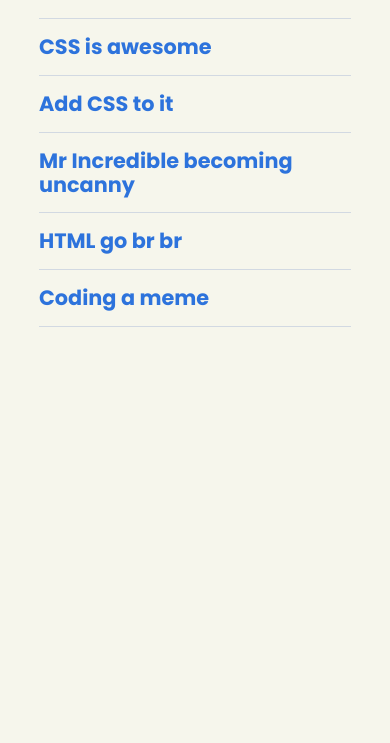
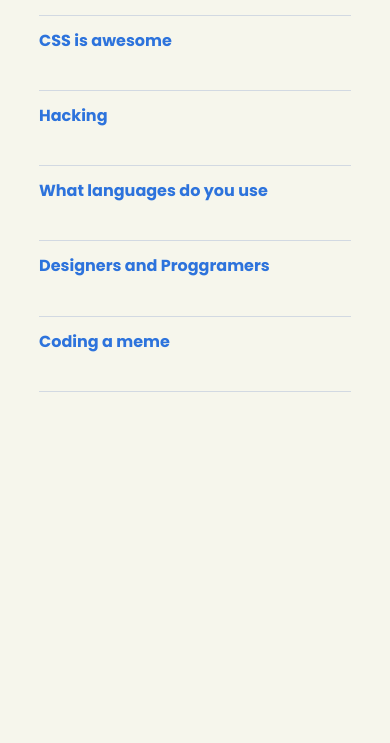
Before and after one commit to artydzan/accordeon, a plain HTML site: page index.html in a window 390 px wide. Shown: the part 101-844 px from the top of the page. Drawn offline with Linux system fonts and the light colour scheme.

Commit message:
fix: better memes and image size

```diff
--- a/index.html
+++ b/index.html
@@ -25,13 +25,11 @@
             id="click__label_awesome"
           />
           <label class="main__meme_label" for="click__label_awesome">
-            <div class="main__meme_title">
-              CSS is awesome
+            <span class="main__meme_title"
+              >CSS is awesome
               <img src="images/plus.svg" class="main__meme_icon" />
-            </div>
-            <div class="main__meme_popup">
-              <img src="images/css-is-awesome.png" />
-            </div>
+            </span>
+            <img class="main__meme_image" src="images/css-is-awesome.png" />
           </label>
         </li>
         <li class="main__meme">
@@ -42,13 +40,11 @@
             id="click__label_add"
           />
           <label class="main__meme_label" for="click__label_add">
-            <div class="main__meme_title">
-              Add CSS to it
+            <span class="main__meme_title"
+              >Hacking
               <img src="images/plus.svg" class="main__meme_icon" />
-            </div>
-            <div class="main__meme_popup">
-              <img src="images/css meme.jpg" />
-            </div>
+            </span>
+            <img class="main__meme_image" src="images/hacker.jpg" />
           </label>
         </li>
         <li class="main__meme">
@@ -59,13 +55,11 @@
             id="click__label_incredible"
           />
           <label class="main__meme_label" for="click__label_incredible">
-            <div class="main__meme_title">
-              Mr Incredible becoming uncanny
+            <span class="main__meme_title"
+              >What languages do you use
               <img src="images/plus.svg" class="main__meme_icon" />
-            </div>
-            <div class="main__meme_popup">
-              <img src="images/css is nice.jpg" />
-            </div>
+            </span>
+            <img class="main__meme_image" src="images/HTML-and-CSS-Jokes.jpg" />
           </label>
         </li>
         <li class="main__meme">
@@ -77,12 +71,13 @@
           />
           <label class="main__meme_label" for="click__label_br">
             <div class="main__meme_title">
-              HTML go br br
+              Designers and Proggramers
               <img src="images/plus.svg" class="main__meme_icon" />
             </div>
-            <div class="main__meme_popup">
-              <img src="images/dcqsqf8zeb651.jpg" />
-            </div>
+            <img
+              class="main__meme_image"
+              src="images/its my code trust me bro-sis.jpg"
+            />
           </label>
         </li>
         <li class="main__meme">
@@ -97,9 +92,11 @@
               Coding a meme
               <img src="images/plus.svg" class="main__meme_icon" />
             </div>
-            <div class="main__meme_popup">
-              <img src="images/k6kbp8z1xftgpeu3pb2q.jpg" />
-            </div>
+
+            <img
+              class="main__meme_image"
+              src="images/k6kbp8z1xftgpeu3pb2q.jpg"
+            />
           </label>
         </li>
       </ul>
--- a/styles.css
+++ b/styles.css
@@ -9,7 +9,7 @@ body {
 }
 
 .bayan {
-  max-width: 1920px;
+  max-width: 120rem;
   margin: 0 auto;
   font-style: normal;
 }
@@ -18,12 +18,12 @@ body {
   border-bottom: 1px solid #d2d9e2;
   margin: 0 auto;
   max-width: 80%;
-  padding: 45px 0 37px;
+  padding: 3rem 0 2.5rem;
   width: 100%;
 }
 
 .header__title {
-  font-size: 2em;
+  font-size: 2.5rem;
   margin: 0;
 }
 
@@ -38,7 +38,7 @@ body {
 .main__meme {
   list-style: none;
   padding: 1em 0em 1em 0em;
-  border-bottom: 1px solid #d2d9e2;
+  border-bottom: 0.1em solid #d2d9e2;
 }
 
 .main__meme_label {
@@ -49,13 +49,19 @@ body {
   cursor: pointer;
 }
 
-.main__meme_popup {
-  position: relative;
-  max-width: 100%;
-  height: 100%;
+.main__meme_title {
+  color: #2d73dc;
+  display: flex;
+  justify-content: space-between;
+  font-size: 2rem;
+}
+
+.main__meme_image {
   max-height: 0;
-  overflow: hidden;
   transition: 0.5s ease-out;
+  justify-self: center;
+  margin: 0;
+  max-width: 40%;
 }
 
 .main__meme_icon {
@@ -64,6 +70,7 @@ body {
   transition: 0.4s ease-in-out;
   transform: rotate(45deg);
   opacity: 0;
+  justify-self: end;
 }
 
 .main__meme_toggle {
@@ -79,22 +86,14 @@ body {
   color: black;
 }
 
-.main__meme:hover .main__meme_label .main__meme_popup {
+.main__meme:hover .main__meme_label .main__meme_image {
   max-height: 100vh;
   transition: max-height 0.5s ease-in;
-  margin-top: 1rem;
 }
 
-.main__meme_title {
-  display: flex;
-  justify-content: space-between;
-  color: #2d73dc;
-}
-
-.main__meme_toggle:checked ~ .main__meme_label .main__meme_popup {
+.main__meme_toggle:checked ~ .main__meme_label .main__meme_image {
   max-height: 100vh;
   transition: max-height 0.5s ease-in;
-  margin-top: 1rem;
 }
 
 .main__meme_toggle:checked + .main__meme_label .main__meme_icon {
@@ -105,3 +104,50 @@ body {
 .main__meme_toggle:checked + .main__meme_label .main__meme_title {
   color: black;
 }
+
+@media screen and (max-width: 120rem) {
+  .main__meme_image {
+    max-width: 42%;
+  }
+  .main__meme_title {
+    font-size: 1.9rem;
+  }
+  .header__title {
+    font-size: 2.4rem;
+  }
+}
+
+@media screen and (max-width: 90rem) {
+  .main__meme_image {
+    max-width: 45%;
+  }
+  .main__meme_title {
+    font-size: 1.5rem;
+  }
+  .header__title {
+    font-size: 2rem;
+  }
+}
+
+@media screen and (max-width: 64rem) {
+  .main__meme_image {
+    max-width: 60%;
+  }
+  .main__meme_title {
+    font-size: 1.3rem;
+  }
+  .header__title {
+    font-size: 1.8rem;
+  }
+}
+@media screen and (max-width: 34rem) {
+  .main__meme_image {
+    max-width: 80%;
+  }
+  .main__meme_title {
+    font-size: 1rem;
+  }
+  .header__title {
+    font-size: 1.5rem;
+  }
+}
```
Also changed, not shown: images/HTML-and-CSS-Jokes.jpg (added), images/hacker.jpg (added), images/htmlcss.jpg (added), images/its my code trust me bro-sis.jpg (added).
